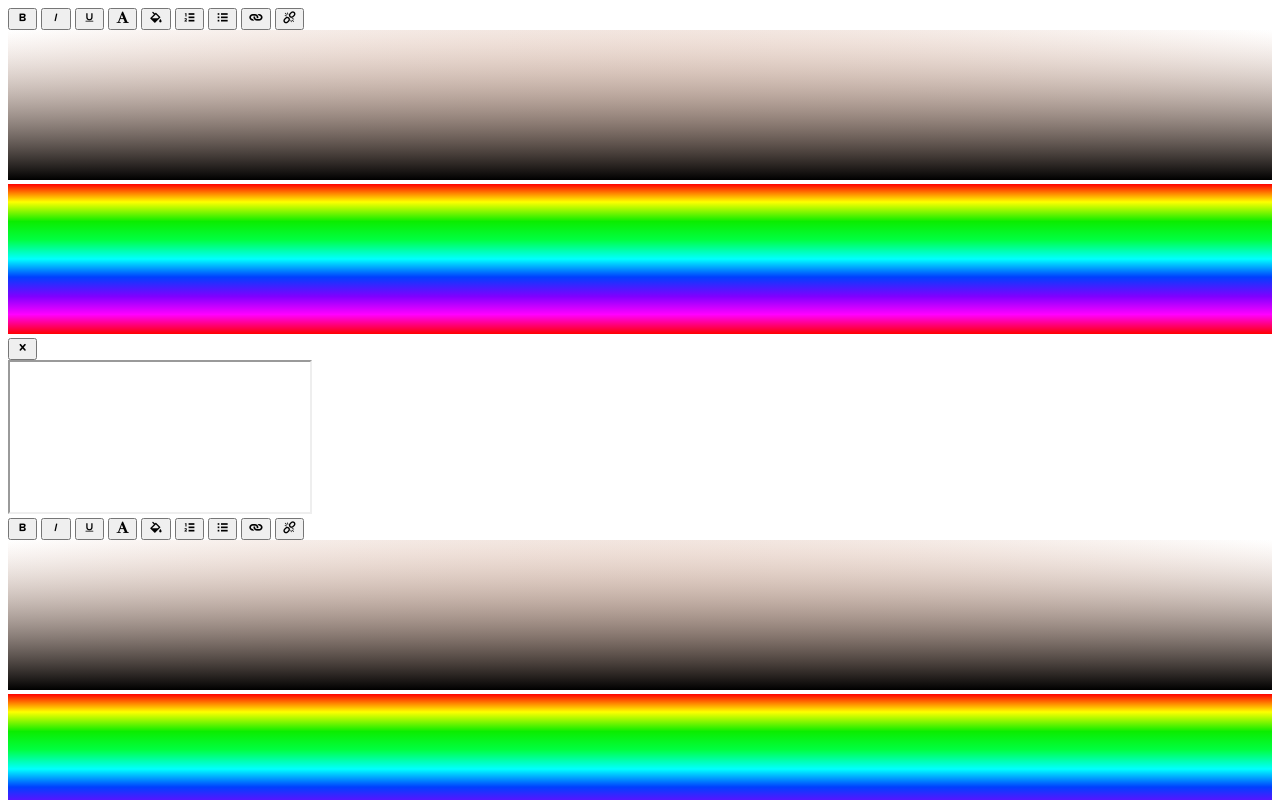
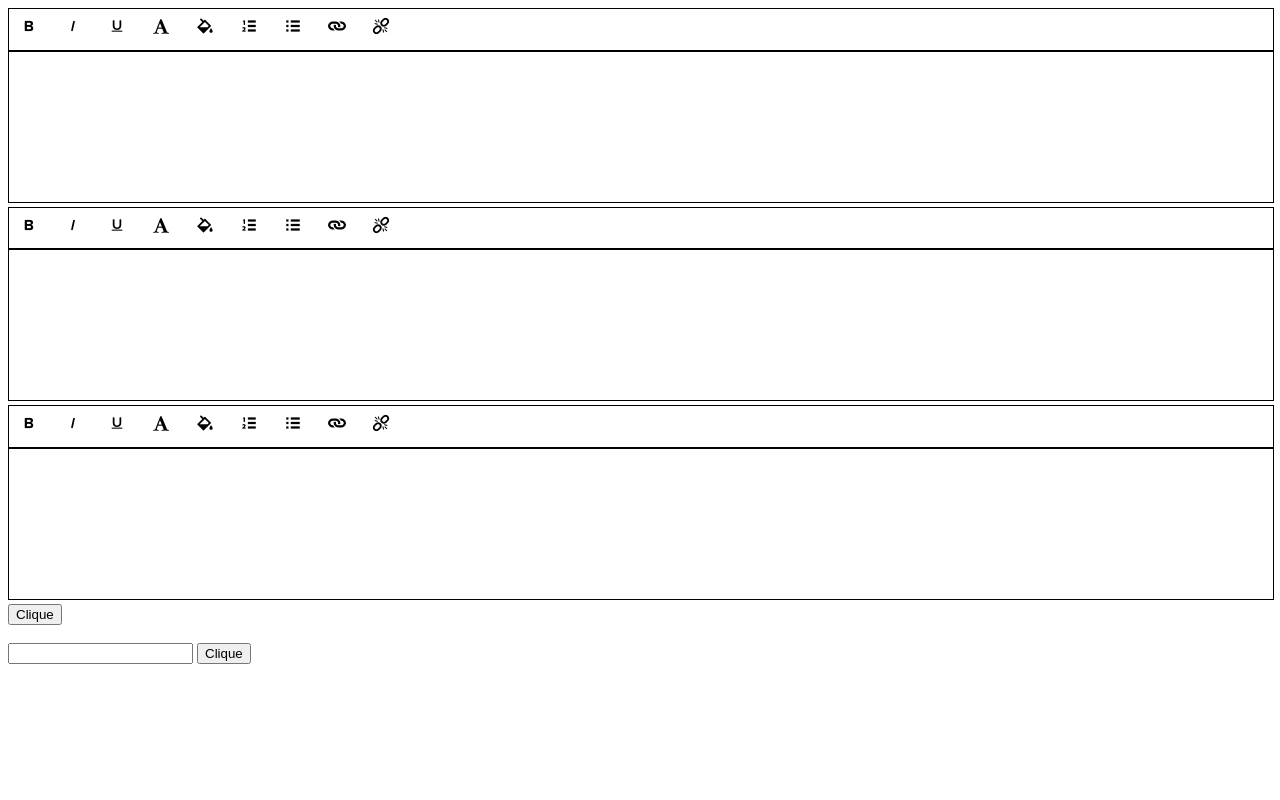
Before and after one commit to renanaragao/edittext, a website: page index.html in a window 1280 px wide. Shown: the top 800 px of the page. Drawn offline with Linux system fonts and the light colour scheme.

Commit message:
Adicionado fonts na pasta builds

```diff
--- a/index.html
+++ b/index.html
@@ -1,8 +1,7 @@
 <!DOCTYPE html>
 <html lang="en">
 <head>
-	<link rel="stylesheet" type="text/css" href="app/css/exittext.css">
-	<link rel="stylesheet" href="app/css/icons.css">
+	<link rel="stylesheet" type="text/css" href="builds/css/edittext.min.css">
 	<meta charset="UTF-8">
 	<title>Edit Text</title>
 </head>
```
Also changed, not shown: bower.json (+11 -2 lines), builds/css/fonts/untitled-font-1.ttf (added), builds/css/fonts/untitled-font-1.woff (added), 2 other files.
